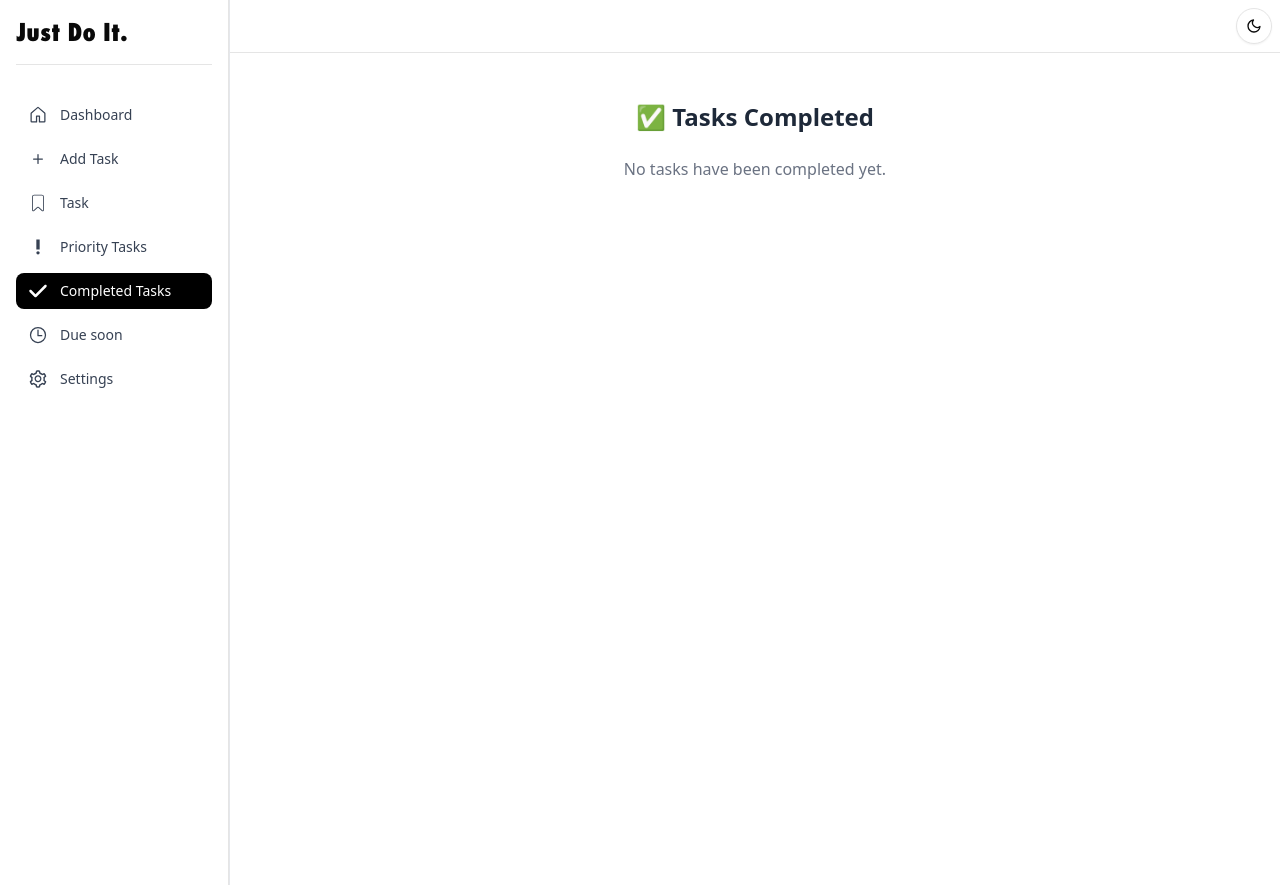
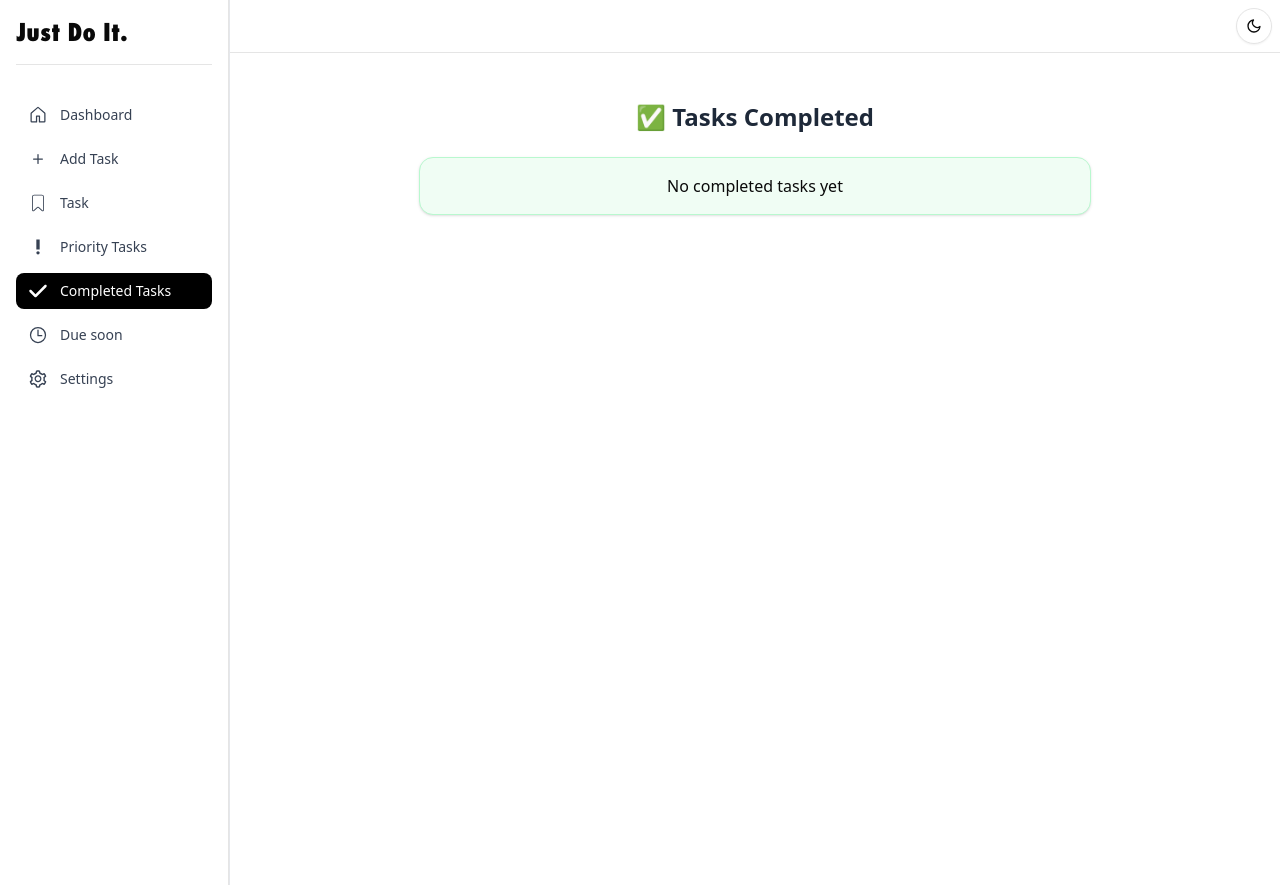
Before and after one commit to Albert735/just-do-it, a Next.js app: page /dashboard/completed in a window 1280 px wide. Built offline with nearby package versions, Linux system fonts and the light colour scheme.

Commit message:
feat: update TaskContext to manage completed tasks and enhance task deletion functionality

```diff
--- a/app/context/TaskContext.tsx
+++ b/app/context/TaskContext.tsx
@@ -1,4 +1,6 @@
 "use client";
+
+// TaskContext.tsx (Updated)
 
 import React, { createContext, useContext, useState, ReactNode } from "react";
 
@@ -12,11 +14,14 @@ type Task = {
 
 // Define the shape of the context's value
 type TaskContextType = {
-  tasks: Task[]; // List of tasks
+  tasks: Task[]; // List of tasks (active tasks)
+  completedTasks: Task[]; // List of completed tasks
   addTask: (title: string, description: string) => void; // Function to add a task
-  deleteTask: (id: string) => void; // Function to delete a task
+  deleteTask: (id: string) => void; // Function to delete a task from active tasks
+  deleteCompletedTask: (id: string) => void; // Function to delete a completed task
   toggleTask: (id: string) => void; // Function to toggle task completion
   setTasks: React.Dispatch<React.SetStateAction<Task[]>>; // setTasks allows components using the context to directly update the task list state
+  setCompletedTasks: React.Dispatch<React.SetStateAction<Task[]>>; // setCompletedTasks to update completed tasks
 };
 
 // Create the context with default value undefined
@@ -24,11 +29,11 @@ const TaskContext = createContext<TaskContextType | undefined>(undefined);
 
 // Create the provider component
 export const TaskProvider = ({ children }: { children: ReactNode }) => {
-  // Local state to hold the list of tasks
   const [tasks, setTasks] = useState<Task[]>([]);
+  const [completedTasks, setCompletedTasks] = useState<Task[]>([]);
   const [nextId, setNextId] = useState(1);
 
-  // Placeholder function to add a task
+  // Function to add a new task
   const addTask = (title: string, description: string) => {
     const newTask = {
       id: nextId.toString(),
@@ -40,22 +45,35 @@ export const TaskProvider = ({ children }: { children: ReactNode }) => {
     setNextId((prev) => prev + 1);
   };
 
-  // Placeholder function to delete a task
+  // Function to delete a task from the active task list
   const deleteTask = (id: string) => {
     setTasks((prev) => prev.filter((task) => task.id !== id));
   };
 
-  // Placeholder function to toggle task completion
+  // Function to delete a task from the completed task list
+  const deleteCompletedTask = (id: string) => {
+    setCompletedTasks((prev) => prev.filter((task) => task.id !== id));
+  };
+
   const toggleTask = (id: string) => {
     setTasks((prev) =>
-      prev.map((task) => (task.id === id ? { ...task, completed: true } : task))
+      prev.map((task) =>
+        task.id === id ? { ...task, completed: !task.completed } : task
+      )
     );
   };
-
-  // Provide the state and functions to child components
   return (
     <TaskContext.Provider
-      value={{ tasks, addTask, deleteTask, toggleTask, setTasks }}
+      value={{
+        tasks,
+        completedTasks,
+        addTask,
+        deleteTask,
+        deleteCompletedTask,
+        toggleTask,
+        setTasks,
+        setCompletedTasks,
+      }}
     >
       {children}
     </TaskContext.Provider>
--- a/app/dashboard/completed/page.tsx
+++ b/app/dashboard/completed/page.tsx
@@ -3,14 +3,14 @@
 import React from "react";
 import { CheckCircle } from "lucide-react";
 import { useTask } from "../../context/TaskContext";
+import { Button } from "@/components/ui/button";
 
 export default function Page() {
-  const { tasks } = useTask();
-
+  const { tasks, deleteTask } = useTask();
   const completedTasks = tasks.filter((task) => task.completed);
 
   return (
-    <div className="min-h-screen flex flex-col items-center justify-start px-4 py-8 ">
+    <div className="min-h-screen flex flex-col items-center justify-start px-4 py-8">
       <h1 className="text-2xl font-semibold text-gray-800 dark:text-white mb-6">
         ✅ Tasks Completed
       </h1>
@@ -31,12 +31,19 @@ export default function Page() {
                   {task.description}
                 </p>
               </div>
+              <Button
+                variant={"destructive"}
+                size="sm"
+                onClick={() => deleteTask(task.id)} // Delete function works here
+              >
+                Delete
+              </Button>
             </div>
           ))
         ) : (
-          <p className="text-gray-500 dark:text-gray-400 text-center">
-            No tasks have been completed yet.
-          </p>
+          <div className="flex flex-col justify-center items-center gap-2 p-4 bg-green-50 dark:bg-green-900/10 border border-green-200 dark:border-green-700 rounded-xl shadow-sm">
+            <p>No completed tasks yet</p>
+          </div>
         )}
       </div>
     </div>
--- a/app/dashboard/task/taskAdded/page.tsx
+++ b/app/dashboard/task/taskAdded/page.tsx
@@ -1,17 +1,12 @@
 "use client";
 
 import { Reorder } from "framer-motion";
-import React, { useState } from "react";
+import React from "react";
 import { Button } from "@/components/ui/button";
 import { AiOutlineDelete } from "react-icons/ai";
 import { ConfettiBoth } from "@/components/ui/confettiBoth";
-import {
-  Popover,
-  PopoverContent,
-  PopoverTrigger,
-} from "@/components/ui/popover";
-import { HiOutlineDotsHorizontal } from "react-icons/hi";
-import { useTask } from "../../../context/TaskContext";
+import { useTask } from "@/app/context/TaskContext";
+import { LuListTodo } from "react-icons/lu";
 
 export default function Page() {
   const { tasks, setTasks, deleteTask } = useTask();
@@ -22,16 +17,6 @@ export default function Page() {
         <h1 className="text-2xl font-semibold text-gray-800 dark:text-white text-center sm:text-left">
           Tasks Added
         </h1>
-        <Popover>
-          <PopoverTrigger>
-            <HiOutlineDotsHorizontal size={30} />
-          </PopoverTrigger>
-          <PopoverContent className="w-[100px] mr-[2rem] flex justify-center items-center">
-            <Button variant={"default"} size={"sm"}>
-              Clear All
-            </Button>
-          </PopoverContent>
-        </Popover>
       </div>
 
       {tasks.length > 0 ? (
@@ -41,19 +26,16 @@ export default function Page() {
           onReorder={setTasks}
           className="w-full xl:max-w-2xl flex flex-col gap-4"
         >
-          {tasks
-            .filter((task) => !task.completed) // we filter the tasks that are completed from the list
-            .map((task) => (
+          {tasks.map((task) => (
             <Reorder.Item
               key={task.id}
               value={task}
               className="cursor-grab active:cursor-grabbing"
             >
               <div className="flex flex-col sm:flex-row gap-4 p-5 bg-white dark:bg-white/5 rounded-xl border border-gray-200 dark:border-white/10 transition-all hover:shadow-sm">
-                  <div className="flex items-center justify-center h-10 w-10 rounded-md bg-blue-100 text-blue-600 font-bold text-lg sm:mb-0 mb-2">
-                    {task.id}
+                <div className="flex items-center justify-center h-10 w-12 rounded-md bg-blue-100 text-blue-600 font-bold text-lg sm:mb-0 mb-2">
+                  <LuListTodo size={16} />
                 </div>
-
                 <div className="flex flex-col gap-1 overflow-hidden w-full">
                   <h2 className="text-xl font-bold text-gray-800 dark:text-white truncate">
                     {task.title.charAt(0).toUpperCase() + task.title.slice(1)}
--- a/components/ui/confettiBoth.tsx
+++ b/components/ui/confettiBoth.tsx
@@ -1,10 +1,9 @@
+// ConfettiBoth.tsx (button to complete task)
 "use client";
 
 import confetti from "canvas-confetti";
 import { useState, useEffect } from "react";
-
 import { Button } from "@/components/ui/button";
-// imported toast from sonner
 import { toast } from "sonner";
 import { useTask } from "@/app/context/TaskContext";
 
@@ -18,14 +17,14 @@ export function ConfettiBoth({ id }: Props) {
 
   const handleCompleteClick = () => {
     const wasCompleted = complete;
-    toggleTask(id);
+    toggleTask(id); // Mark the task as completed
     if (!wasCompleted) triggerConfetti();
 
     toast("🎉 Task Completed", {
       description: "You successfully completed a task.",
       action: {
         label: "Undo",
-        onClick: () => toggleTask(id),
+        onClick: () => toggleTask(id), // Only toggle back if not completed
       },
     });
   };
@@ -36,12 +35,11 @@ export function ConfettiBoth({ id }: Props) {
   }, [tasks, id]);
 
   const triggerConfetti = () => {
-    const end = Date.now() + 3 * 1000; // 3 seconds
+    const end = Date.now() + 3 * 1000;
     const colors = ["#a786ff", "#fd8bbc", "#eca184", "#f8deb1"];
 
     const frame = () => {
       if (Date.now() > end) return;
-
       confetti({
         particleCount: 2,
         angle: 60,
@@ -58,7 +56,6 @@ export function ConfettiBoth({ id }: Props) {
         origin: { x: 1, y: 0.5 },
         colors: colors,
       });
-
       requestAnimationFrame(frame);
     };
 
@@ -67,8 +64,8 @@ export function ConfettiBoth({ id }: Props) {
 
   return (
     <div className="relative">
-      {/* placed toaster info here  */}
       <Button
+        disabled={complete}
         onClick={handleCompleteClick}
         variant={complete ? "success" : "outline"}
         size="default"
```
Lines whose indentation alone changed are shown as unchanged.
